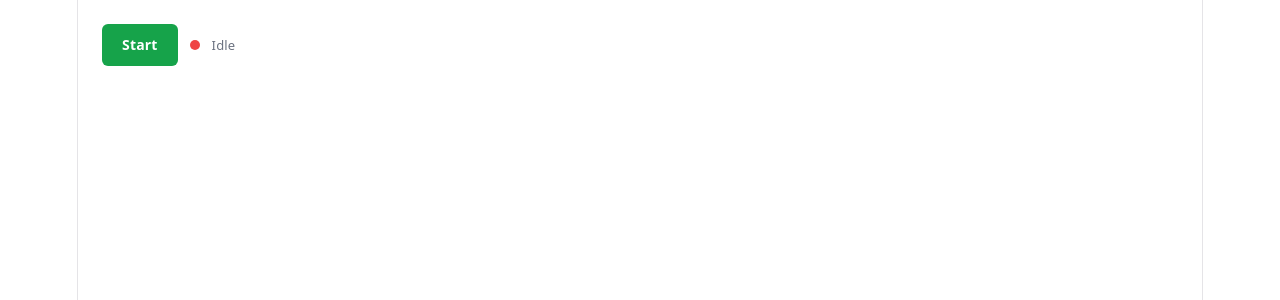
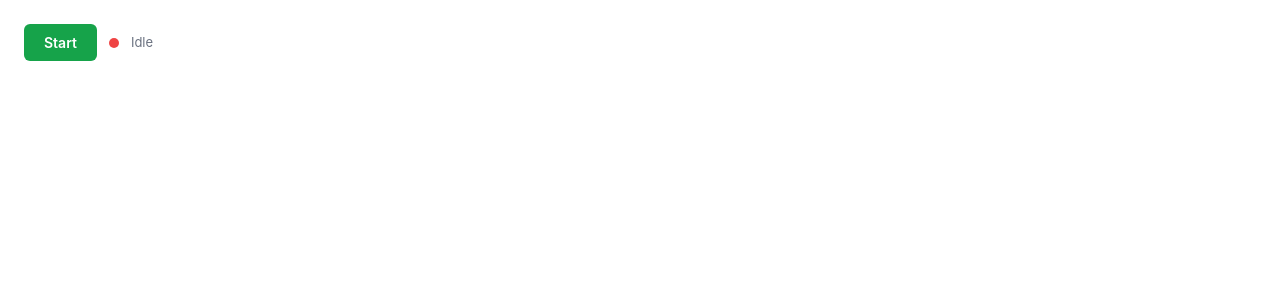
Before and after one commit to ol1oly/OnAir-Stats, a React (Vite) app in the folder frontend/: page / in a window 1280 px wide. Shown: the top 300 px of the page. Built offline with nearby package versions, Linux system fonts and the light colour scheme.

Commit message:
style: replace Vite scaffold CSS with overlay base styles and card animations

```diff
--- a/frontend/src/index.css
+++ b/frontend/src/index.css
@@ -1,113 +1,39 @@
+/* frontend/src/index.css */
 @import "tailwindcss";
 
-:root {
-  --text: #6b6375;
-  --text-h: #08060d;
-  --bg: #fff;
-  --border: #e5e4e7;
-  --code-bg: #f4f3ec;
-  --accent: #aa3bff;
-  --accent-bg: rgba(170, 59, 255, 0.1);
-  --accent-border: rgba(170, 59, 255, 0.5);
-  --social-bg: rgba(244, 243, 236, 0.5);
-  --shadow:
-    rgba(0, 0, 0, 0.1) 0 10px 15px -3px, rgba(0, 0, 0, 0.05) 0 4px 6px -2px;
-
-  --sans: system-ui, 'Segoe UI', Roboto, sans-serif;
-  --heading: system-ui, 'Segoe UI', Roboto, sans-serif;
-  --mono: ui-monospace, Consolas, monospace;
-
-  font: 18px/145% var(--sans);
-  letter-spacing: 0.18px;
-  color-scheme: light dark;
-  color: var(--text);
-  background: var(--bg);
-  font-synthesis: none;
-  text-rendering: optimizeLegibility;
-  -webkit-font-smoothing: antialiased;
-  -moz-osx-font-smoothing: grayscale;
-
-  @media (max-width: 1024px) {
-    font-size: 16px;
+@keyframes card-enter {
+  from {
+    opacity: 0;
+    transform: translateX(-100px);
+  }
+  to {
+    opacity: 1;
+    transform: translateX(0);
   }
 }
 
-@media (prefers-color-scheme: dark) {
-  :root {
-    --text: #9ca3af;
-    --text-h: #f3f4f6;
-    --bg: #16171d;
-    --border: #2e303a;
-    --code-bg: #1f2028;
-    --accent: #c084fc;
-    --accent-bg: rgba(192, 132, 252, 0.15);
-    --accent-border: rgba(192, 132, 252, 0.5);
-    --social-bg: rgba(47, 48, 58, 0.5);
-    --shadow:
-      rgba(0, 0, 0, 0.4) 0 10px 15px -3px, rgba(0, 0, 0, 0.25) 0 4px 6px -2px;
-  }
-
-  #social .button-icon {
-    filter: invert(1) brightness(2);
+@keyframes card-exit {
+  to {
+    opacity: 0;
   }
 }
 
-#root {
-  width: 1126px;
-  max-width: 100%;
-  margin: 0 auto;
-  text-align: center;
-  border-inline: 1px solid var(--border);
-  min-height: 100svh;
-  display: flex;
-  flex-direction: column;
-  box-sizing: border-box;
+.card-enter {
+  animation: card-enter 0.3s ease-out;
+}
+
+.card-exit {
+  animation: card-exit 0.2s ease-in forwards;
 }
 
 body {
   margin: 0;
+  background: transparent;
 }
 
-h1,
-h2 {
-  font-family: var(--heading);
-  font-weight: 500;
-  color: var(--text-h);
+#root {
+  width: 100vw;
+  height: 100vh;
+  overflow: hidden;
+  position: relative;
 }
-
-h1 {
-  font-size: 56px;
-  letter-spacing: -1.68px;
-  margin: 32px 0;
-  @media (max-width: 1024px) {
-    font-size: 36px;
-    margin: 20px 0;
-  }
-}
-h2 {
-  font-size: 24px;
-  line-height: 118%;
-  letter-spacing: -0.24px;
-  margin: 0 0 8px;
-  @media (max-width: 1024px) {
-    font-size: 20px;
-  }
-}
-p {
-  margin: 0;
-}
-
-code,
-.counter {
-  font-family: var(--mono);
-  display: inline-flex;
-  border-radius: 4px;
-  color: var(--text-h);
-}
-
-code {
-  font-size: 15px;
-  line-height: 135%;
-  padding: 4px 8px;
-  background: var(--code-bg);
-}
```
